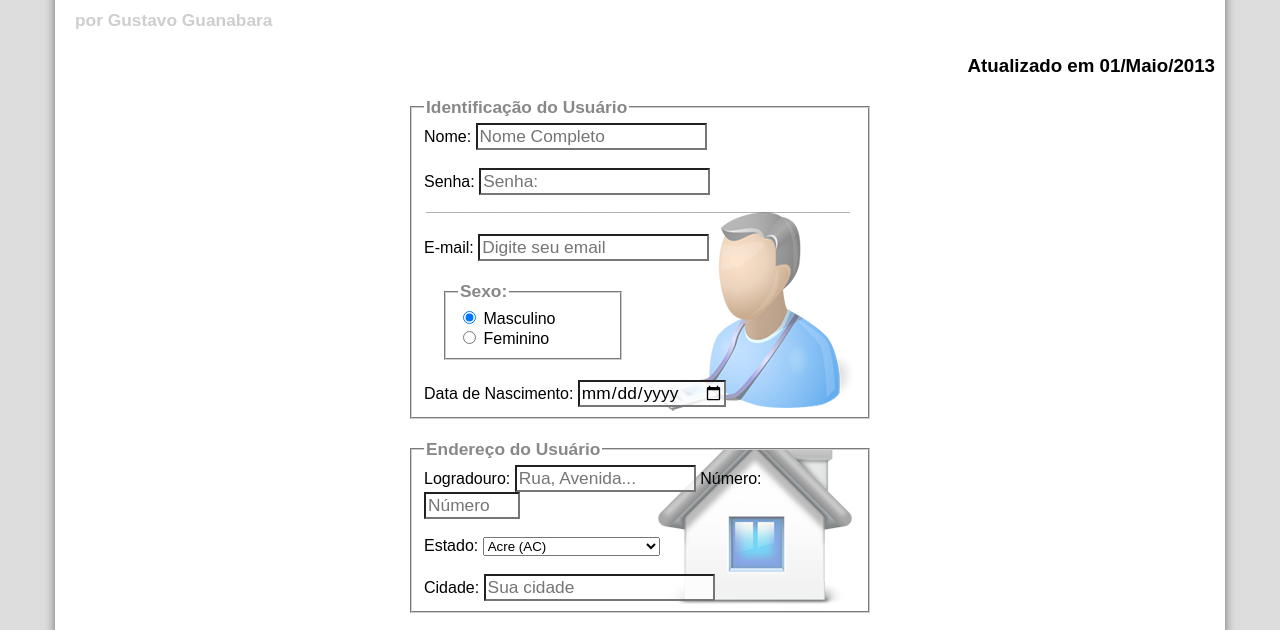
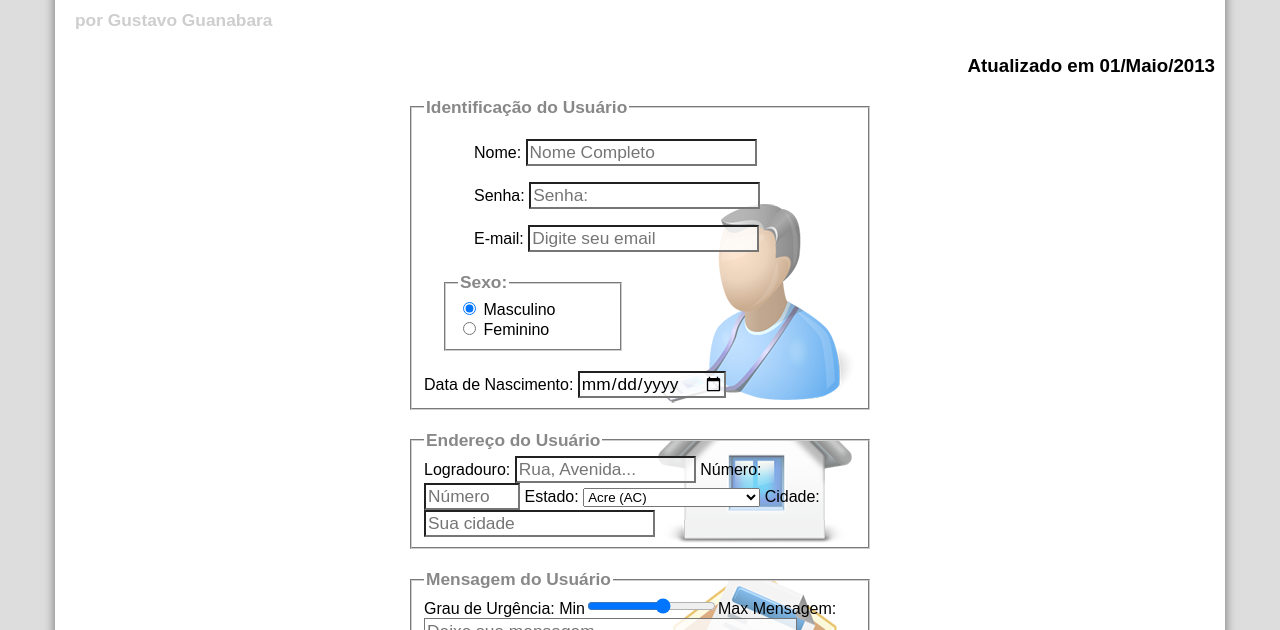
Before and after one commit to abmport/TecWeb, a plain HTML site: page ACs/Abner_Melo_Porto-Vinicius_Tertuliano/fale-conosco.html in a window 1280 px wide. Shown: the part 288-918 px from the top of the page. Drawn offline with Linux system fonts and the light colour scheme.

Commit message:
inicio das resoluções de bugs

```diff
--- a/ACs/Abner_Melo_Porto-Vinicius_Tertuliano/_css/form.css
+++ b/ACs/Abner_Melo_Porto-Vinicius_Tertuliano/_css/form.css
@@ -28,12 +28,17 @@ fieldset {
     margin: 20px;
 }
 
+fieldset#usuario {
+    background: url("../_imagens/icone-contato.png") no-repeat 95% 95%;
+
+
+}
+
 fieldset#sexo {
     width: 150px;
 }
-
-fieldset#usuario {
-    background: url("../_imagens/icone-contato.png") no-repeat 95% 95%;
+fieldset#sexo label{
+    margin-right:30px;
 }
 
 fieldset#endereco {
@@ -49,5 +54,4 @@ fieldset#pedido {
 }
 
 p{
-   margin-top: auto;
-}
+    content: initial;
--- a/ACs/Abner_Melo_Porto-Vinicius_Tertuliano/fale-conosco.html
+++ b/ACs/Abner_Melo_Porto-Vinicius_Tertuliano/fale-conosco.html
@@ -10,6 +10,7 @@ vinicius.tertuliano@aluno.faculdadeimpacta.com.br
     <meta name="viewport" content="width=device-width, initial-scale=1.0">
     <link rel="stylesheet" href="_css/estilo.css">
     <link rel="stylesheet" href="_css/form.css">
+
     <title>Tudo sobre Google Glass</title>
     <script language="javascript" src="_javascript/funcoes.js"></script>
 </head>
@@ -27,11 +28,16 @@ vinicius.tertuliano@aluno.faculdadeimpacta.com.br
             <nav id="menu">
                 <h1>Menu Principal</h1>
                 <ul>
-                <li onmousemove="trocaLogo('_imagens/home.png')" onmouseout="trocaLogo('_imagens/contato.png')"><a href="index.html">Home</a></li>
-                <li onmousemove="trocaLogo('_imagens/especificacoes.png')" onmouseout="trocaLogo('_imagens/contato.png')"><a href="#">Especificações</a></li>
-                <li onmousemove="trocaLogo('_imagens/fotos.png')" onmouseout="trocaLogo('_imagens/contato.png')"><a href="#">Fotos</a></li>
-                <li onmousemove="trocaLogo('_imagens/multimidia.png')" onmouseout="trocaLogo('_imagens/contato.png')"><a href="#">Multimídia</a></li>
-                <li onmousemove="trocaLogo('_imagens/contato.png')" onmouseout="trocaLogo('_imagens/contato.png')"><a href="fale-conosco.html">Fale conosco</a></li>
+                    <li onmousemove="trocaLogo('_imagens/home.png')" onmouseout="trocaLogo('_imagens/contato.png')"><a
+                            href="index.html">Home</a></li>
+                    <li onmousemove="trocaLogo('_imagens/especificacoes.png')"
+                        onmouseout="trocaLogo('_imagens/contato.png')"><a href="#">Especificações</a></li>
+                    <li onmousemove="trocaLogo('_imagens/fotos.png')" onmouseout="trocaLogo('_imagens/contato.png')"><a
+                            href="#">Fotos</a></li>
+                    <li onmousemove="trocaLogo('_imagens/multimidia.png')"
+                        onmouseout="trocaLogo('_imagens/contato.png')"><a href="#">Multimídia</a></li>
+                    <li onmousemove="trocaLogo('_imagens/contato.png')" onmouseout="trocaLogo('_imagens/contato.png')">
+                        <a href="fale-conosco.html">Fale conosco</a></li>
                 </ul>
             </nav>
         </header>
@@ -45,22 +51,19 @@ vinicius.tertuliano@aluno.faculdadeimpacta.com.br
                         <h3 class="direita">Atualizado em 01/Maio/2013</h3>
                     </hgroup>
                 </header>
-            <form method="POST" action="#" oninput="calc_total();">
+                <form method="POST" action="#" oninput="calc_total()" >
                     <fieldset id="usuario">
                         <legend>Identificação do Usuário</legend>
-                    <label for="cNome">Nome:</label>
-                    <input type="text" name="tNome" id="cNome" size="20" maxlength="30" placeholder="Nome Completo">
-                    <br>
-                    <br>
-                    <label for="cSenha">Senha:</label>
-                    <input type="password" name="tSenha" id="cSenha" size="20" maxlength="8" placeholder="Senha:">
-                    <legend>____________________________________________</legend>
-                    <br>
-                    <label for="cMail">E-mail:</label>
-                    <input type="email" name="tMail" id="cMail" size="20" maxlength="40" placeholder="Digite seu email">
-                    <fieldset id="sexo"> <legend>Sexo:</legend>
+                        <p for="cNome">Nome: <input type="text" name="tNome" id="cNome" size="20" maxlength="30" placeholder="Nome Completo"></p>
+
+                        <p for="cSenha">Senha: <input type="password" name="tSenha" id="cSenha" size="20" maxlength="8" placeholder="Senha:"></p>
+
+                        <p for="cMail">E-mail: <input type="email" name="tMail" id="cMail" size="20" maxlength="40" placeholder="Digite seu email"></p>
+
+                        <fieldset id="sexo">
+                            <legend>Sexo:</legend>
                             <input type="radio" name="tSexo" id="cMasc" checked> <label for="cMasc">Masculino</label>
-                        <br>
+
                             <input type="radio" name="tSexo" id="cFem"> <label for="cFem">Feminino</label>
                         </fieldset>
                         <label for="cNasc">Data de Nascimento:</label>
@@ -69,13 +72,11 @@ vinicius.tertuliano@aluno.faculdadeimpacta.com.br
                     <fieldset id="endereco">
                         <legend> Endereço do Usuário</legend>
 
-                    <label for="cRua">Logradouro:</label>
-                    <input type="text" name="tRua" id="cRua" size="15" maxlength="80" placeholder="Rua, Avenida...">
+                        <label for="cRua">Logradouro: <input type="text" name="tRua" id="cRua" size="15" maxlength="80" placeholder="Rua, Avenida..."></label>
 
-                    <label for="cNum">Número:</label>
-                    <input type="number" name="tNum" id="cNum" size="20" min="0" max="99999" placeholder="Número">
-                    <br>
-                    <br>
+
+                        <label for="cNum">Número: <input type="number" name="tNum" id="cNum" size="20" min="0" max="99999" placeholder="Número"></label>
+
                         <label for="cEst">Estado:</label>
                         <select name="cEst" id="tEst">
                             <option>Acre (AC)</option>
@@ -105,11 +106,10 @@ vinicius.tertuliano@aluno.faculdadeimpacta.com.br
                             <option>Sergipe (SE)</option>
                             <option>Tocantins (TO)</option>
                         </select>
-                    <br>
-                    <br>
                         <label for="cCid">Cidade:
-                    <input type="text" name="tCid" id="cCid" size="20" maxlength="30" placeholder="Sua cidade" list="cidades">
-                    <datalist id="cidades" >
+                            <input type="text" name="tCid" id="cCid" size="20" maxlength="30" placeholder="Sua cidade"
+                                list="cidades">
+                            <datalist id="cidades">
                                 <option>Sao Paulo</option>
                                 <option>Aruja</option>
                                 <option>Guarulhos</option>
@@ -121,30 +121,21 @@ vinicius.tertuliano@aluno.faculdadeimpacta.com.br
                         <legend> Mensagem do Usuário</legend>
 
                         <label for="cUrg">Grau de Urgência:
-                    Min<input type="range" name="tUrg" id="cUrg"/ min="0" max="10" step="2">Max
+                            Min<input type="range" name="tUrg" id="cUrg" min="0" max="10" step="2">Max
                         </label>
-
-                    <br><br>
                         <label for="cMsg">Mensagem:
-                    <textarea name="tMsg" id="cMsg" cols="35" rows="5" placeholder="Deixe sua mensagem..."></textarea>
+                            <textarea name="tMsg" id="cMsg" cols="35" rows="5"
+                                placeholder="Deixe sua mensagem..."></textarea>
                         </label>
-
                     </fieldset>
-
                     <fieldset id="pedido">
                         <legend> Quero um Google Glass</legend>
                         <input type="checkbox" name="tPed" id="cPed">
                         <label>Gostaria de adquirir um Google Glass quando disponível</label>
-                    <br>
-                    <br>
                         <label for="cCor">Cor:</label>
-                    <input type="color" name="tCor" id="cCor" value="#000FF"/>
-                    <br>
-                    <br>
+                        <input type="color" name="tCor" id="cCor" value="#000FF" />
                         <label for="cQtd">Quantidade:</label>
-                    <input type="number" name="tQtd" id="cQtd" min="0" max="5"/>
-                    <br>
-                    <br>
+                        <input type="number" name="tQtd" id="cQtd" min="0" max="5" />
                         <label for="cTot">Preço Total: R$</label>
                         <input type="text" name="tTot" id="cTot" placeholder="Total a pagar" readonly>
                     </fieldset>
@@ -156,12 +147,10 @@ vinicius.tertuliano@aluno.faculdadeimpacta.com.br
         <footer id="rodape">
             <p>Copyright &copy; 2013 - by Gustavo Guanabara <br>
                 <a href="http://facebook.com/cursosemvideo" target="_blank"> Facebook</a>
-            |
                 <a href="http://twitter.com/cursosemvideo" target="_blank">Twitter</a></p>
         </footer>
     </div>
 
 </body>
 
-
 </html>
```
Lines whose indentation alone changed are shown as unchanged.
